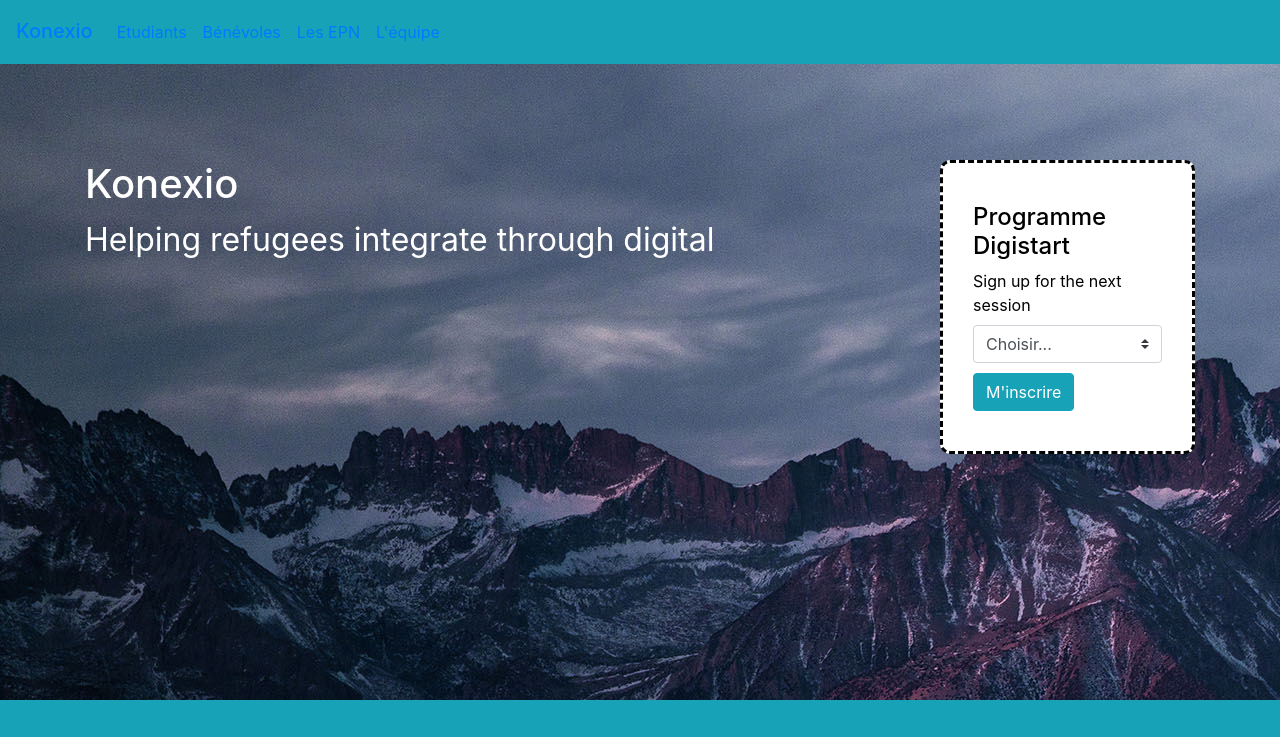
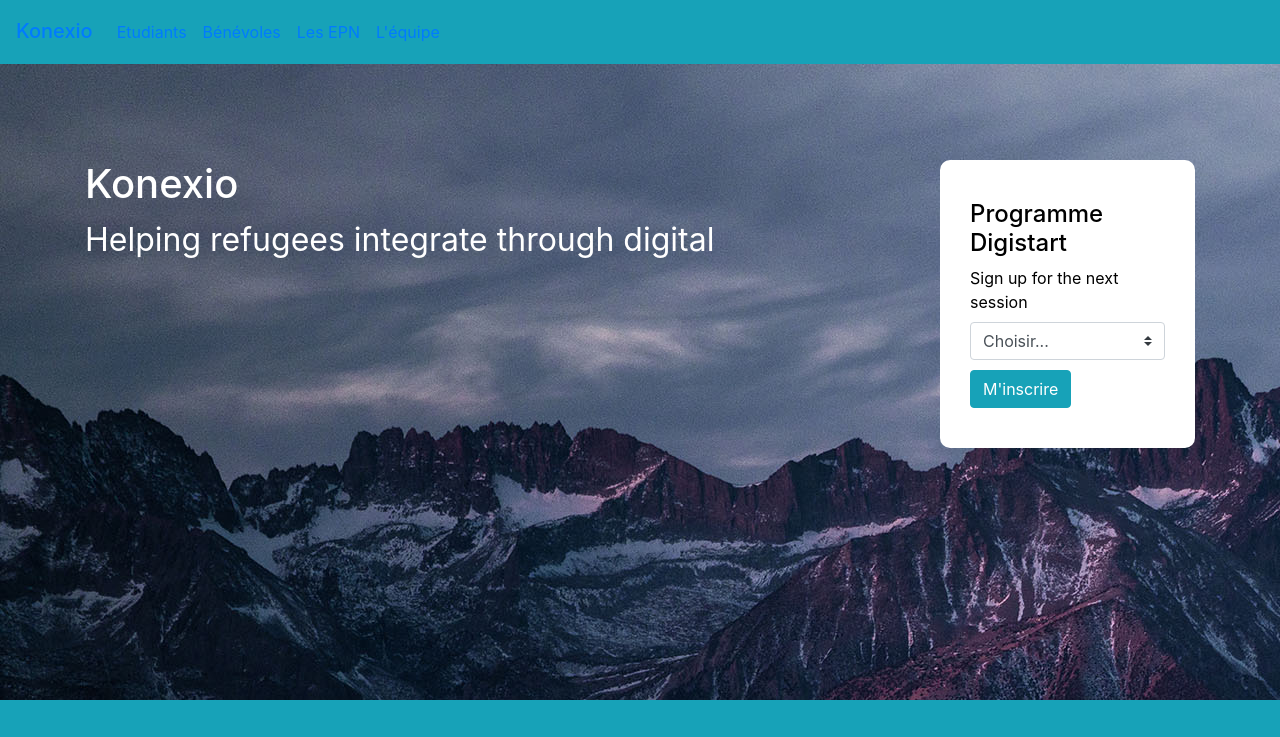
Before and after one commit to FaridAhmadMohammadzai/FaridAhmadMohammadzai.github.io, a plain HTML site: page index.html in a window 1280 px wide. Shown: the top 737 px of the page. Drawn offline with Linux system fonts and the light colour scheme.

Commit message:
update css

```diff
--- a/css/styles.css
+++ b/css/styles.css
@@ -1,14 +1,4 @@
 
-
-form {
-    border-style: dashed;
-    border-width: 3px;
-    background: white;
-    color: black;
-    padding-top: 40px; padding-bottom: 40px;
-    padding-left: 30px; padding-right: 30px;
-    border-radius: 10px;
-}
 
 /** BASE STYL **/
 section {
```
